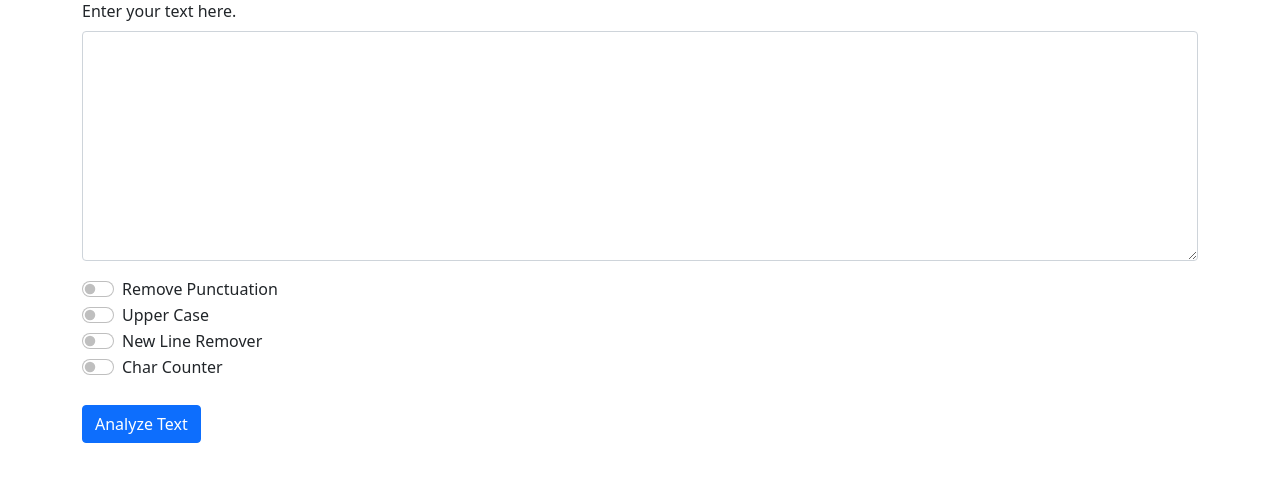
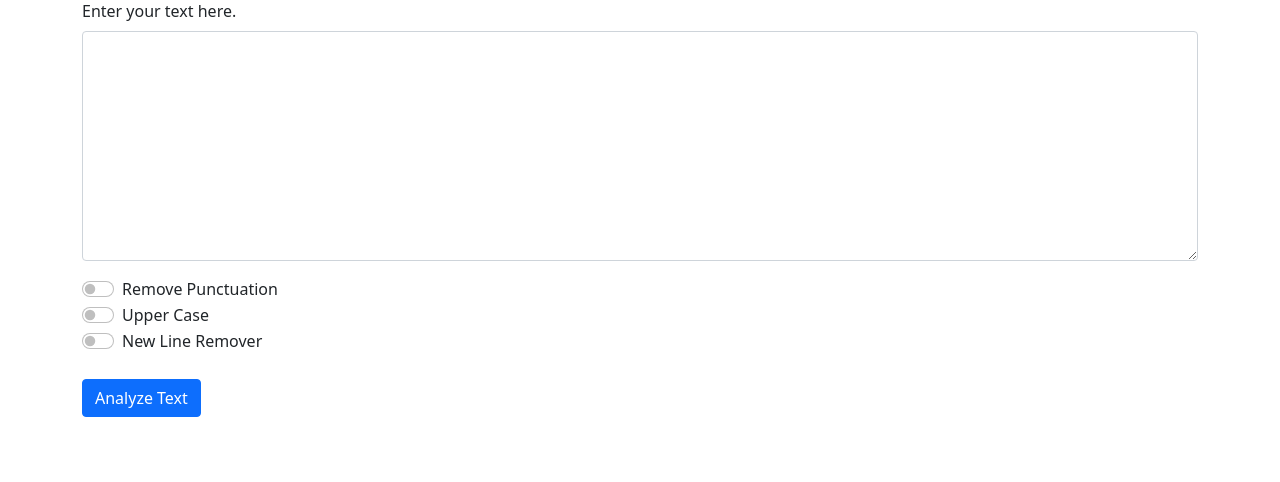
Before and after one commit to harishmadana12/TextUtils, a Django app: template templates/index.html in a window 1280 px wide. Shown: the part 131-613 px from the top of the page. Run offline with Django 3.2, Linux system fonts and the light colour scheme; the template is opened without the code that fills it, so the values that code supplies are empty.

Commit message:
Removed unwanted things

```diff
--- a/templates/index.html
+++ b/templates/index.html
@@ -60,10 +60,6 @@
   <input class="form-check-input" type="checkbox" name="newlinerem" id="flexSwitchCheckDefault3">
   <label class="form-check-label" for="flexSwitchCheckDefault3">New Line Remover</label>
 </div>
-    <div class="form-check form-switch">
-  <input class="form-check-input" type="checkbox" name="charcounter" id="flexSwitchCheckDefault4">
-  <label class="form-check-label" for="flexSwitchCheckDefault4">Char Counter</label>
-</div>
     <br>
     <button type="submit" class="btn btn-primary">Analyze Text</button>
 </form>
```
